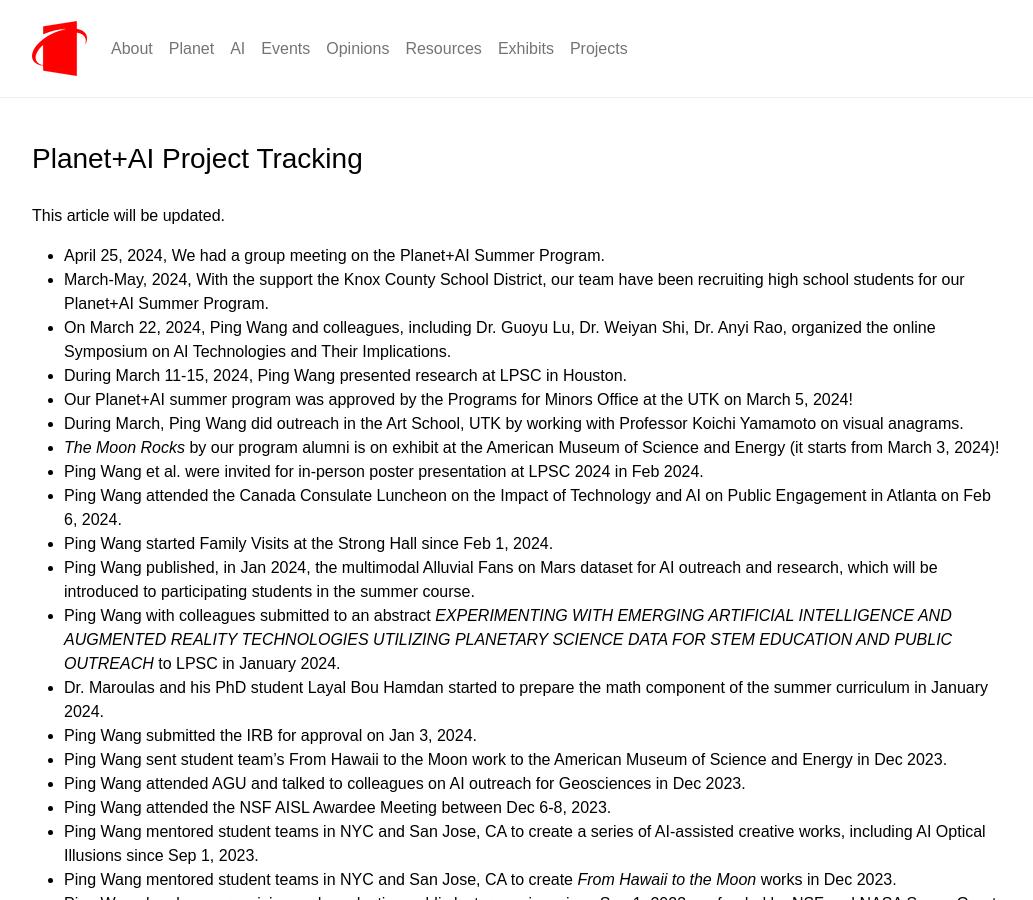
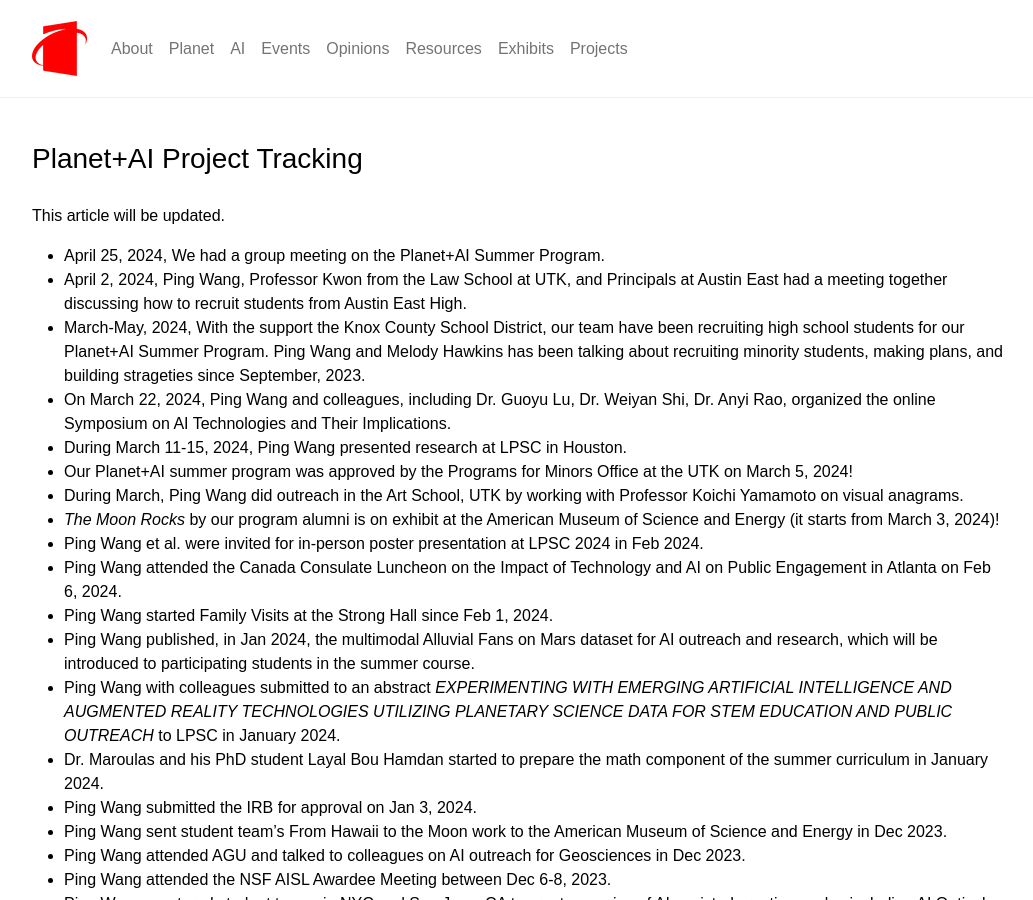
Before and after one commit to planet-ai-2023/planet-ai-2023.github.io, a Jekyll site: the page built from _posts/2024-2-18-planet-ai-project-tracking.md, in a window 1280 px wide and 900 px high. Shown: the whole window, without its empty margins (120-1153 px from the left). Built offline with Jekyll 4.4.1, drawn with Linux system fonts in a browser that asks for light colours.

Commit message:
Add files via upload

```diff
--- a/_posts/2024-2-18-planet-ai-project-tracking.md
+++ b/_posts/2024-2-18-planet-ai-project-tracking.md
@@ -8,7 +8,8 @@ tags: [ projects ]
 
 This article will be updated.
 - April 25, 2024, We had a group meeting on the Planet+AI Summer Program.
-- March-May, 2024, With the support the Knox County School District, our team have been recruiting high school students for our Planet+AI Summer Program.
+- April 2, 2024, Ping Wang, Professor Kwon from the Law School at UTK, and Principals at Austin East had a meeting together discussing how to recruit students from Austin East High.
+- March-May, 2024, With the support the Knox County School District, our team have been recruiting high school students for our Planet+AI Summer Program. Ping Wang and Melody Hawkins has been talking about recruiting minority students, making plans, and building strageties since September, 2023.
 - On March 22, 2024, Ping Wang and colleagues, including Dr. Guoyu Lu, Dr. Weiyan Shi, Dr. Anyi Rao, organized the online Symposium on AI Technologies and Their Implications.
 - During March 11-15, 2024, Ping Wang presented research at LPSC in Houston.
 - Our Planet+AI summer program was approved by the Programs for Minors Office at the UTK on March 5, 2024!
```
